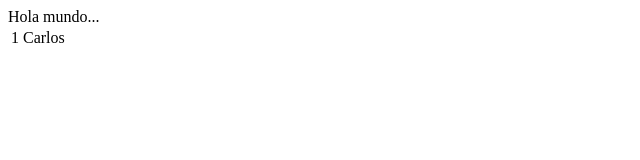
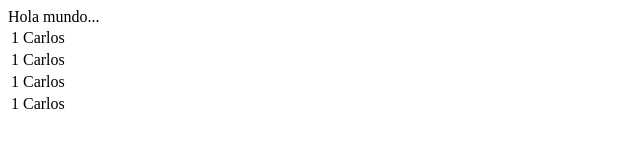
Before and after one commit to iasuarez5sena/proyectoweb, a plain HTML site: page index.html in a window 1280 px wide. Shown: the whole page, without its empty margins (0-640 px from the left). Drawn offline with Linux system fonts and the light colour scheme.

Commit message:
Agregamos información desde el entorno de github

```diff
--- a/index.html
+++ b/index.html
@@ -18,6 +18,18 @@ and open the template in the editor.
                     <td>1</td>
                     <td>Carlos</td>
                 </tr>
+                <tr>
+                    <td>1</td>
+                    <td>Carlos</td>
+                </tr>
+                <tr>
+                    <td>1</td>
+                    <td>Carlos</td>
+                </tr>
+                <tr>
+                    <td>1</td>
+                    <td>Carlos</td>
+                </tr>
             </tbody>
         </table>
     </body>
```
